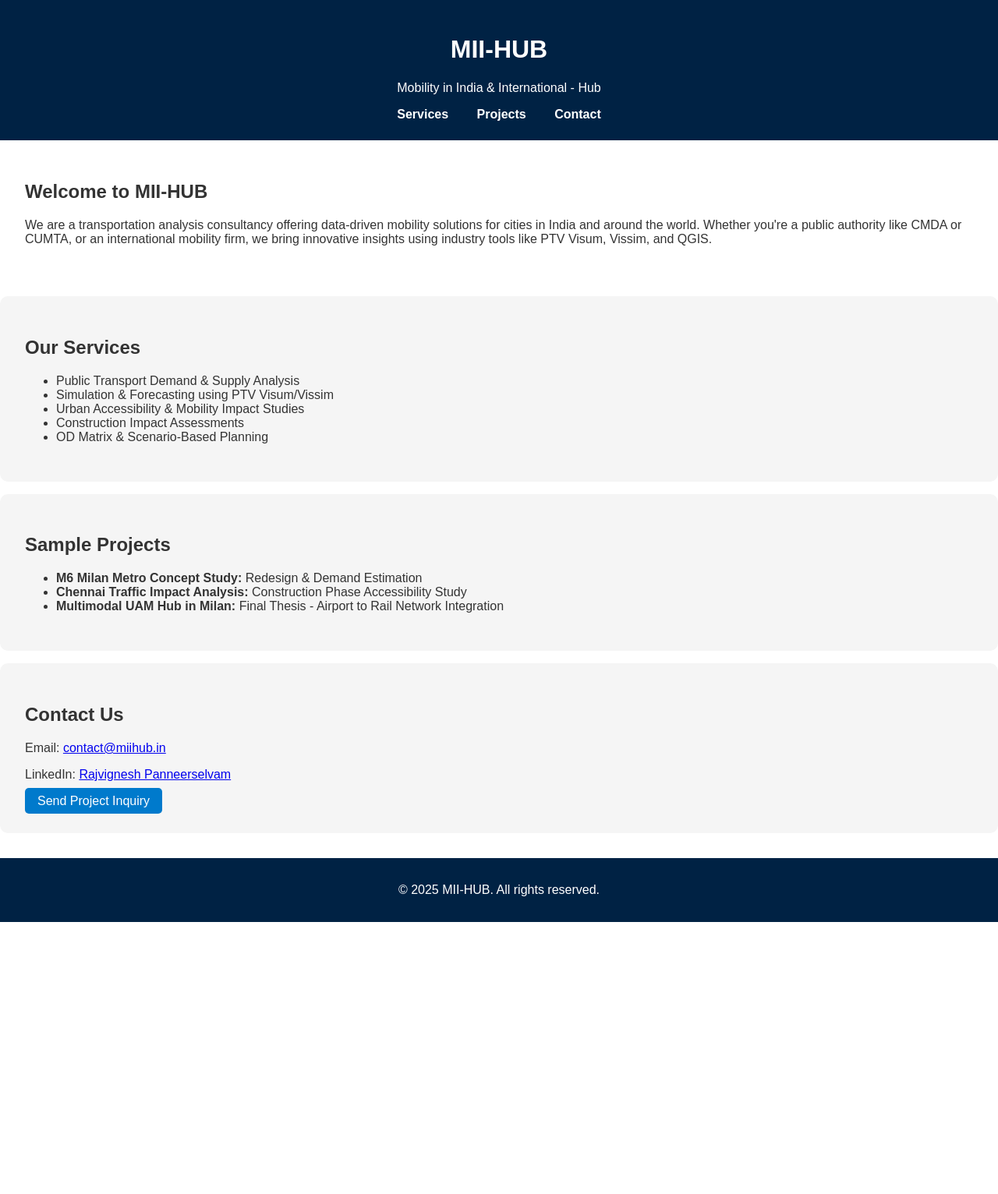
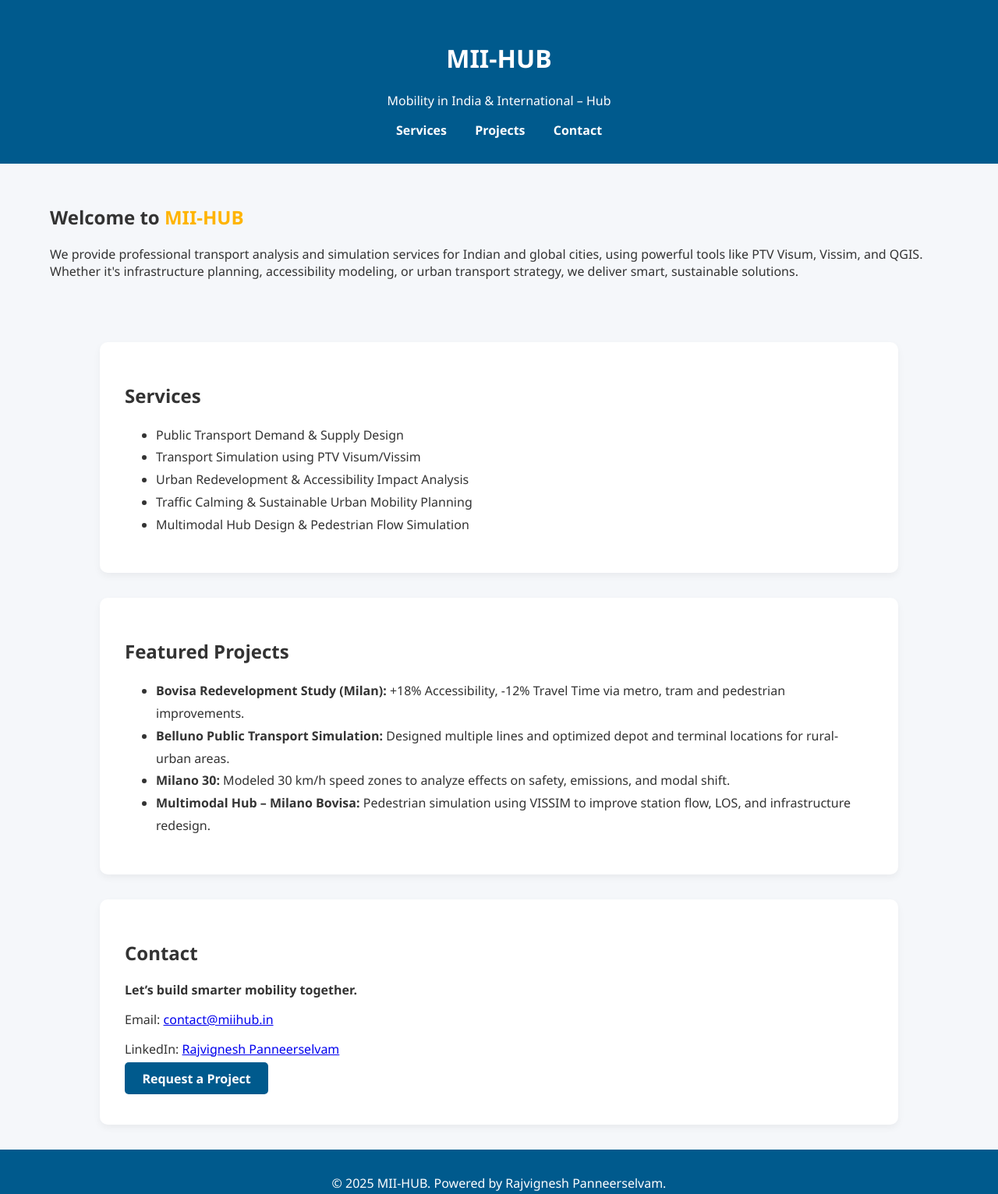
Before and after one commit to miihubtn/miihub, a plain HTML site: page index.html in a window 1280 px wide. Shown: the whole page at 78% size. Before the commit the page ends 1183 px from the top, so only its background shows below. Drawn offline with Linux system fonts and the light colour scheme.

Commit message:
index.html

```diff
--- a/index.html
+++ b/index.html
@@ -1,24 +1,68 @@
 <!DOCTYPE html>
 <html lang="en">
 <head>
-  <meta charset="UTF-8">
-  <meta name="viewport" content="width=device-width, initial-scale=1.0">
+  <meta charset="UTF-8" />
+  <meta name="viewport" content="width=device-width, initial-scale=1.0" />
   <title>MII-HUB | Mobility in India & International</title>
   <style>
-    body { font-family: Arial, sans-serif; margin: 0; padding: 0; color: #333; }
-    header { background-color: #002244; color: white; padding: 1.5rem; text-align: center; }
-    nav a { color: white; margin: 0 1rem; text-decoration: none; font-weight: bold; }
-    section { padding: 2rem; }
-    .services, .projects, .contact { background-color: #f5f5f5; margin-top: 1rem; padding: 2rem; border-radius: 10px; }
-    footer { background-color: #002244; color: white; text-align: center; padding: 1rem; margin-top: 2rem; }
-    .btn { background-color: #007acc; color: white; padding: 0.5rem 1rem; border: none; border-radius: 5px; text-decoration: none; }
+    body {
+      font-family: 'Segoe UI', Tahoma, Geneva, Verdana, sans-serif;
+      margin: 0;
+      padding: 0;
+      background-color: #f5f7fa;
+      color: #333;
+    }
+    header {
+      background-color: #005a8d;
+      color: white;
+      text-align: center;
+      padding: 2rem;
+    }
+    nav a {
+      color: white;
+      margin: 0 1rem;
+      text-decoration: none;
+      font-weight: 600;
+    }
+    section {
+      padding: 2rem 4rem;
+    }
+    .highlight {
+      color: #ffb400;
+    }
+    .services, .projects, .contact {
+      background-color: white;
+      margin: 2rem auto;
+      padding: 2rem;
+      border-radius: 10px;
+      max-width: 960px;
+      box-shadow: 0 4px 10px rgba(0,0,0,0.05);
+    }
+    ul {
+      line-height: 1.8;
+    }
+    .btn {
+      background-color: #005a8d;
+      color: white;
+      padding: 0.6rem 1.4rem;
+      border: none;
+      border-radius: 5px;
+      text-decoration: none;
+      font-weight: 600;
+    }
+    footer {
+      background-color: #005a8d;
+      color: white;
+      text-align: center;
+      padding: 1rem;
+    }
   </style>
 </head>
 <body>
 
   <header>
     <h1>MII-HUB</h1>
-    <p>Mobility in India & International - Hub</p>
+    <p>Mobility in India & International – Hub</p>
     <nav>
       <a href="#services">Services</a>
       <a href="#projects">Projects</a>
@@ -26,40 +70,44 @@
     </nav>
   </header>
 
-  <section id="intro">
-    <h2>Welcome to MII-HUB</h2>
-    <p>We are a transportation analysis consultancy offering data-driven mobility solutions for cities in India and around the world. Whether you're a public authority like CMDA or CUMTA, or an international mobility firm, we bring innovative insights using industry tools like PTV Visum, Vissim, and QGIS.</p>
+  <section>
+    <h2>Welcome to <span class="highlight">MII-HUB</span></h2>
+    <p>
+      We provide professional transport analysis and simulation services for Indian and global cities, using powerful tools like PTV Visum, Vissim, and QGIS. Whether it's infrastructure planning, accessibility modeling, or urban transport strategy, we deliver smart, sustainable solutions.
+    </p>
   </section>
 
   <section id="services" class="services">
-    <h2>Our Services</h2>
+    <h2>Services</h2>
     <ul>
-      <li>Public Transport Demand & Supply Analysis</li>
-      <li>Simulation & Forecasting using PTV Visum/Vissim</li>
-      <li>Urban Accessibility & Mobility Impact Studies</li>
-      <li>Construction Impact Assessments</li>
-      <li>OD Matrix & Scenario-Based Planning</li>
+      <li>Public Transport Demand & Supply Design</li>
+      <li>Transport Simulation using PTV Visum/Vissim</li>
+      <li>Urban Redevelopment & Accessibility Impact Analysis</li>
+      <li>Traffic Calming & Sustainable Urban Mobility Planning</li>
+      <li>Multimodal Hub Design & Pedestrian Flow Simulation</li>
     </ul>
   </section>
 
   <section id="projects" class="projects">
-    <h2>Sample Projects</h2>
+    <h2>Featured Projects</h2>
     <ul>
-      <li><strong>M6 Milan Metro Concept Study:</strong> Redesign & Demand Estimation</li>
-      <li><strong>Chennai Traffic Impact Analysis:</strong> Construction Phase Accessibility Study</li>
-      <li><strong>Multimodal UAM Hub in Milan:</strong> Final Thesis - Airport to Rail Network Integration</li>
+      <li><strong>Bovisa Redevelopment Study (Milan):</strong> +18% Accessibility, -12% Travel Time via metro, tram and pedestrian improvements.</li>
+      <li><strong>Belluno Public Transport Simulation:</strong> Designed multiple lines and optimized depot and terminal locations for rural-urban areas.</li>
+      <li><strong>Milano 30:</strong> Modeled 30 km/h speed zones to analyze effects on safety, emissions, and modal shift.</li>
+      <li><strong>Multimodal Hub – Milano Bovisa:</strong> Pedestrian simulation using VISSIM to improve station flow, LOS, and infrastructure redesign.</li>
     </ul>
   </section>
 
   <section id="contact" class="contact">
-    <h2>Contact Us</h2>
+    <h2>Contact</h2>
+    <p><strong>Let’s build smarter mobility together.</strong></p>
     <p>Email: <a href="mailto:contact@miihub.in">contact@miihub.in</a></p>
     <p>LinkedIn: <a href="https://linkedin.com/in/rajvigneshp" target="_blank">Rajvignesh Panneerselvam</a></p>
-    <a href="mailto:contact@miihub.in" class="btn">Send Project Inquiry</a>
+    <p><a href="mailto:contact@miihub.in" class="btn">Request a Project</a></p>
   </section>
 
   <footer>
-    <p>&copy; 2025 MII-HUB. All rights reserved.</p>
+    <p>&copy; 2025 MII-HUB. Powered by Rajvignesh Panneerselvam.</p>
   </footer>
 
 </body>
```
